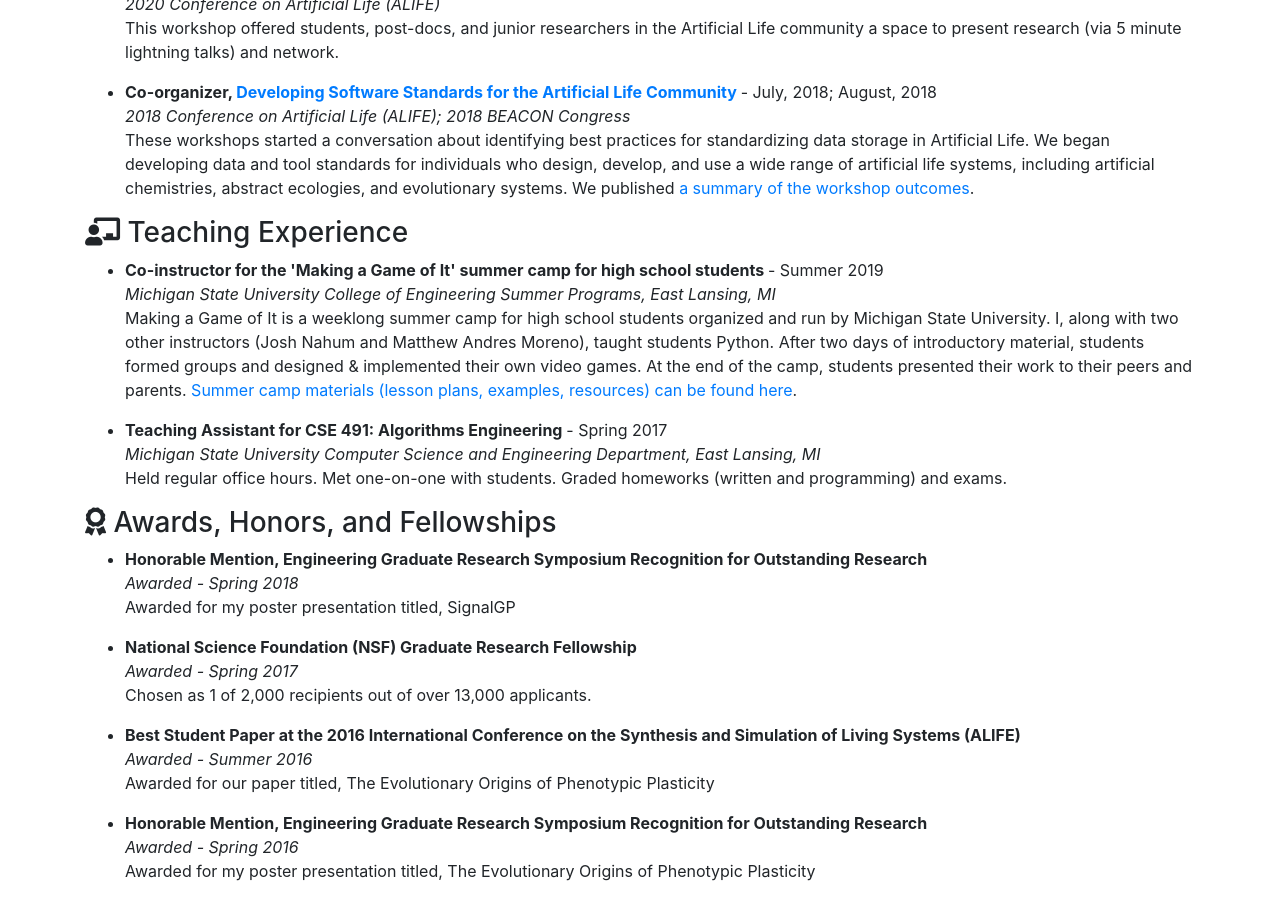
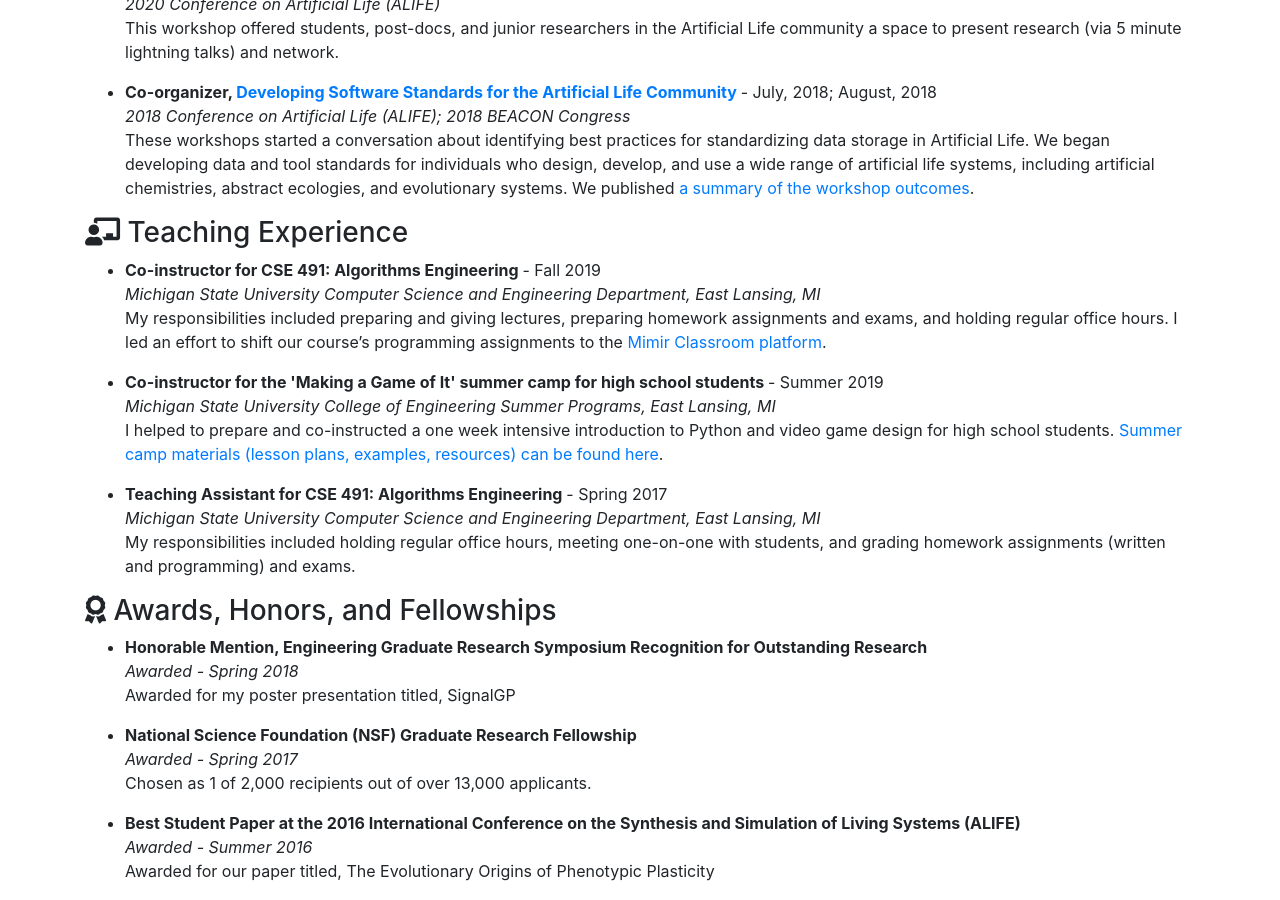
Before and after one commit to amlalejini/amlalejini.github.io, a Jekyll site: the page built from _pages/cv.md, in a window 1280 px wide and 900 px high, scrolled down 4947 px. Built offline with Jekyll 4.4.1, drawn with Linux system fonts in a browser that asks for light colours; nearby versions of some CDN libraries.

Commit message:
add fall 2019 cse 491 teaching to cv

```diff
--- a/_data/cv_teaching.yml
+++ b/_data/cv_teaching.yml
@@ -1,16 +1,20 @@
 # cv_teaching.yml lists my teaching experience for my CV
+
+- exp: |
+    Co-instructor for CSE 491: Algorithms Engineering
+  date: Fall 2019
+  for: Michigan State University Computer Science and Engineering Department, East Lansing, MI
+  description: |
+    My responsibilities included preparing and giving lectures, preparing homework assignments and exams,
+    and holding regular office hours. I led an effort to shift our course's programming assignments
+    to the [Mimir Classroom platform](https://www.mimirhq.com/).
 
 - exp: |
     Co-instructor for the 'Making a Game of It' summer camp for high school students
   date: Summer 2019
   for: Michigan State University College of Engineering Summer Programs, East Lansing, MI
   description: |
-    Making a Game of It is a weeklong summer camp for high school students organized
-    and run by Michigan State University.
-    I, along with two other instructors (Josh Nahum and Matthew Andres Moreno),
-    taught students Python. After two days of introductory material, students formed groups and designed & implemented
-    their own video games. At the end of the camp, students presented their work
-    to their peers and parents.
+    I helped to prepare and co-instructed a one week intensive introduction to Python and video game design for high school students.
     [Summer camp materials (lesson plans, examples, resources) can be found here](https://lalejini.com/2019-msu-pygame/).
 
 - exp: |
@@ -18,6 +22,5 @@
   date: Spring 2017
   for: Michigan State University Computer Science and Engineering Department, East Lansing, MI
   description: |
-    Held regular office hours.
-    Met one-on-one with students.
-    Graded homeworks (written and programming) and exams.
+    My responsibilities included holding regular office hours, meeting one-on-one with students,
+    and grading homework assignments (written and programming) and exams.
```
